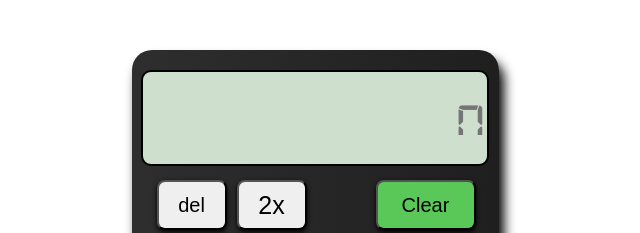
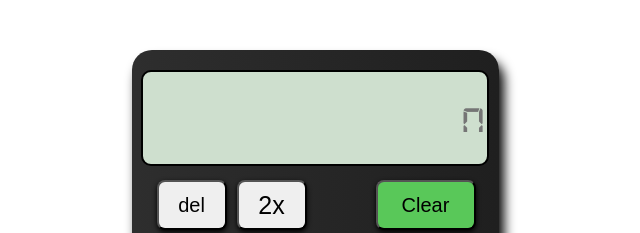
Before and after one commit to Kartik-A-Patil/simple-calculator, a plain HTML site: page index.html in a window 1280 px wide. Shown: the top 233 px of the page, 325-965 px from the left. Drawn offline with Linux system fonts and the light colour scheme; a web font is replaced by a local one.

Commit message:
Update style.css

```diff
--- a/style.css
+++ b/style.css
@@ -34,7 +34,7 @@ table{
 
 }
 input{
-    font-size: 62px;
+    font-size: 50px;
     border-radius: 10px;
     height: 90px;
     margin: 0px auto 70px auto;
```
